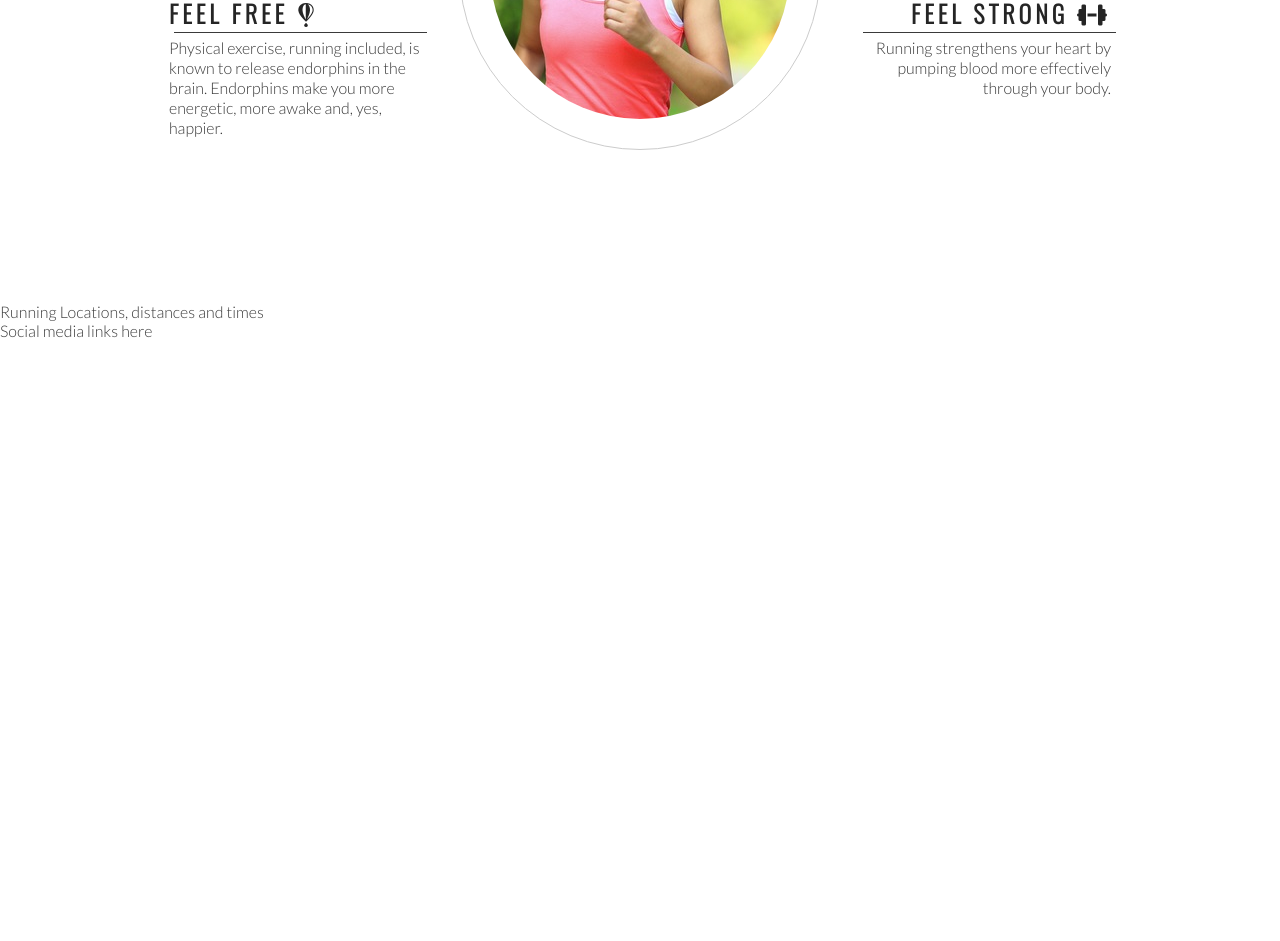
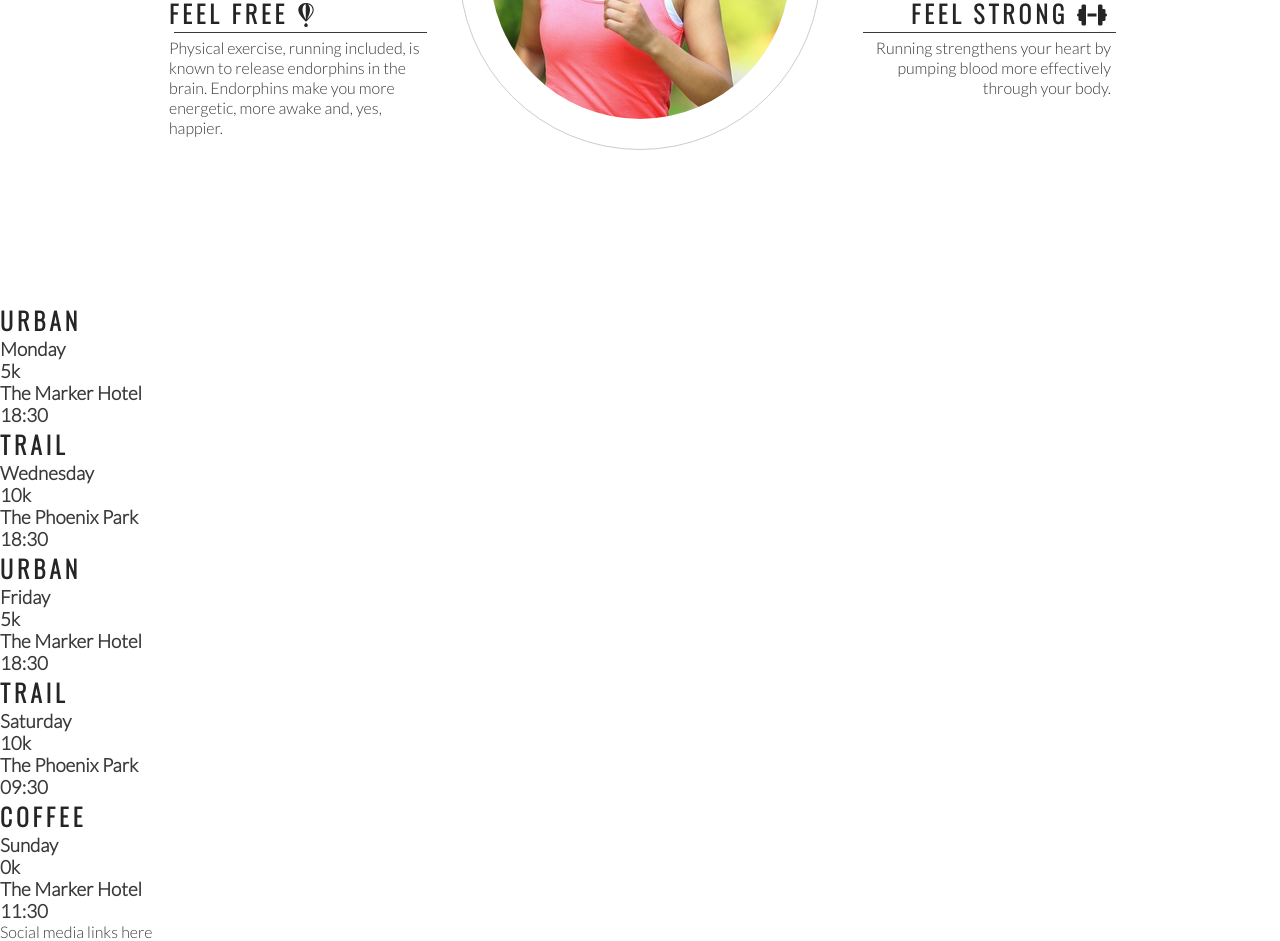
Before and after one commit to Robrowno/love-running, a plain HTML site: page index.html in a window 1280 px wide. Shown: the part 993-1934 px from the top of the page. Before the commit the page ends 1333 px from the top, so only its background shows below. Drawn offline with nearby package versions, Linux system fonts and the light colour scheme.

Commit message:
Add meetup times to main structure

```diff
--- a/index.html
+++ b/index.html
@@ -81,7 +81,46 @@
     </div>
     </section>
     <section>
-        Running Locations, distances and times
+        <div>
+          <h2>Urban</h2>
+          <h3>Monday</h3>
+          <h3>5k</h3>
+          <h3>The Marker Hotel</h3>
+          <h3>18:30</h3>
+
+        </div>
+        <div>
+          <h2>Trail</h2>
+          <h3>Wednesday</h3>
+          <h3>10k</h3>
+          <h3>The Phoenix Park</h3>
+          <h3>18:30</h3>
+
+        </div>
+        <div>
+          <h2>Urban</h2>
+          <h3>Friday</h3>
+          <h3>5k</h3>
+          <h3>The Marker Hotel</h3>
+          <h3>18:30</h3>
+
+        </div>
+        <div>
+          <h2>Trail</h2>
+          <h3>Saturday</h3>
+          <h3>10k</h3>
+          <h3>The Phoenix Park</h3>
+          <h3>09:30</h3>
+
+        </div>
+        <div>
+          <h2>Coffee</h2>
+          <h3>Sunday</h3>
+          <h3>0k</h3>
+          <h3>The Marker Hotel</h3>
+          <h3>11:30</h3>
+
+        </div>
     </section>
     <footer>
         Social media links here
```
